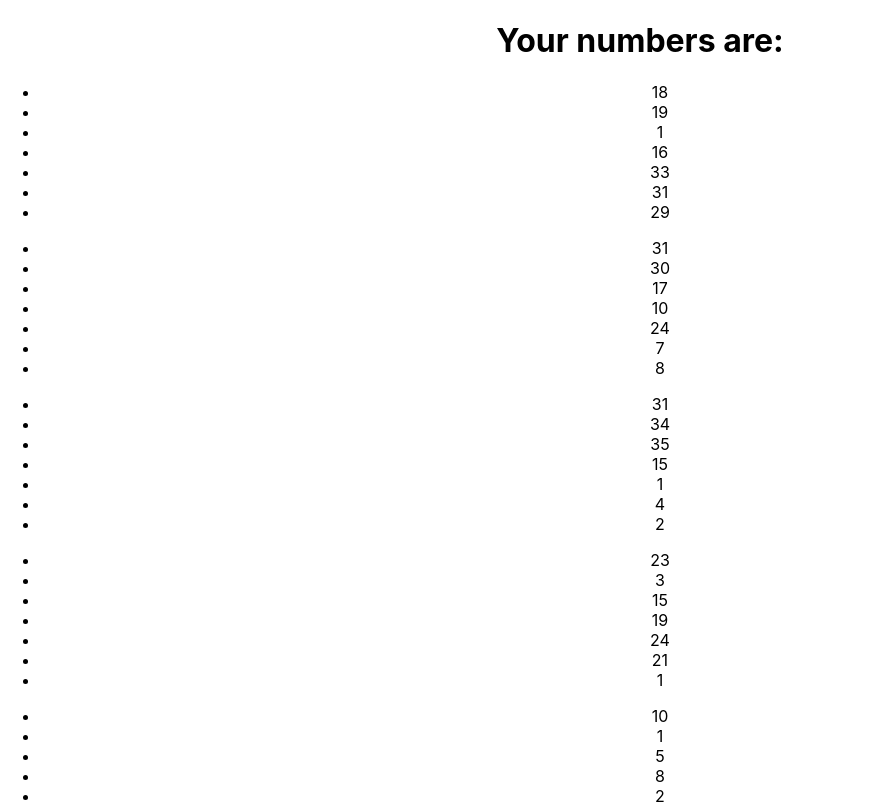
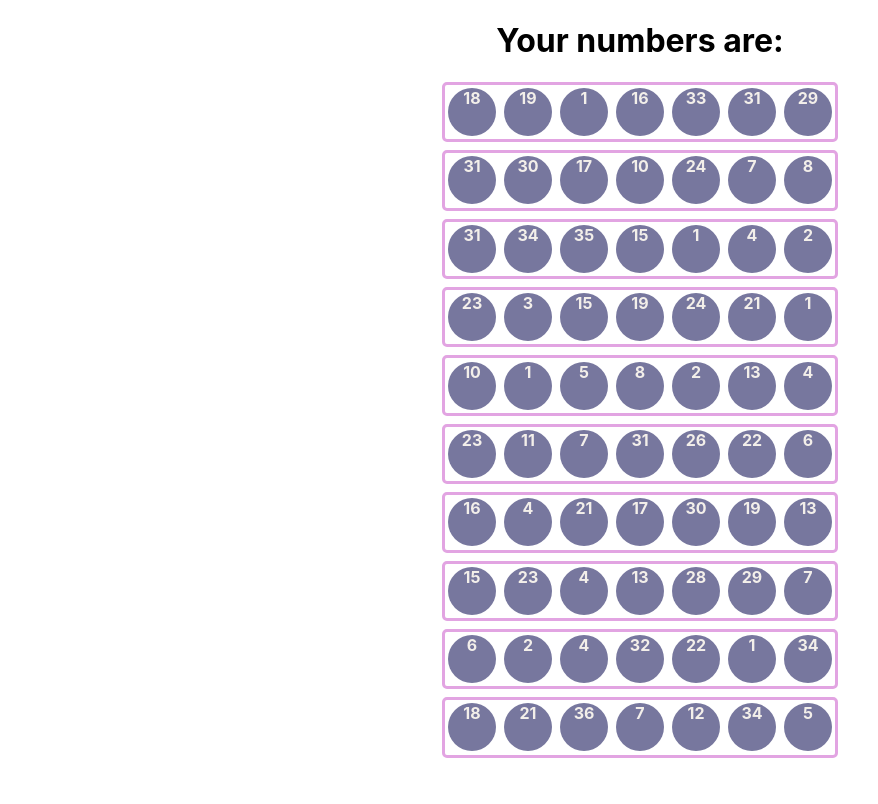
Before and after one commit to AlfonsoAnaya/lotto-picker-react, a React (Create React App) app: page / in a window 1280 px wide. Shown: the top 804 px of the page, without its empty margins (0-878 px from the left). Built offline with nearby package versions, Linux system fonts and the light colour scheme.

Commit message:
display numbers in individual "balls"

```diff
--- a/src/App.css
+++ b/src/App.css
@@ -1,3 +1,27 @@
 .App {
   text-align: center;
 }
+
+.numberList {
+  margin: 0 auto;
+  list-style: none;
+  display: flex;
+  flex-wrap: wrap;
+  width: fit-content;
+  border: solid rgb(226, 164, 226);
+  border-radius: 5px;
+  justify-content: center;
+  gap: .5em;
+  margin-bottom: .5em;
+  padding: .2em;
+}
+
+.numberItemList {
+  background: rgb(119, 119, 158);
+  color:rgb(243, 239, 234);
+  font-weight: bold;
+  border-radius: 50%;
+  width: 3em;
+  height: 3em;
+
+}
--- a/src/components/PickNumbers.js
+++ b/src/components/PickNumbers.js
@@ -13,7 +13,7 @@ function PickNumbers() {
       sheet.splice(randomIndex, 1);
     }
     return(
-      <ul>
+      <ul className="numberList">
         {result.map(number => (
           <li className="numberItemList">{number}</li>
         ))}
```
